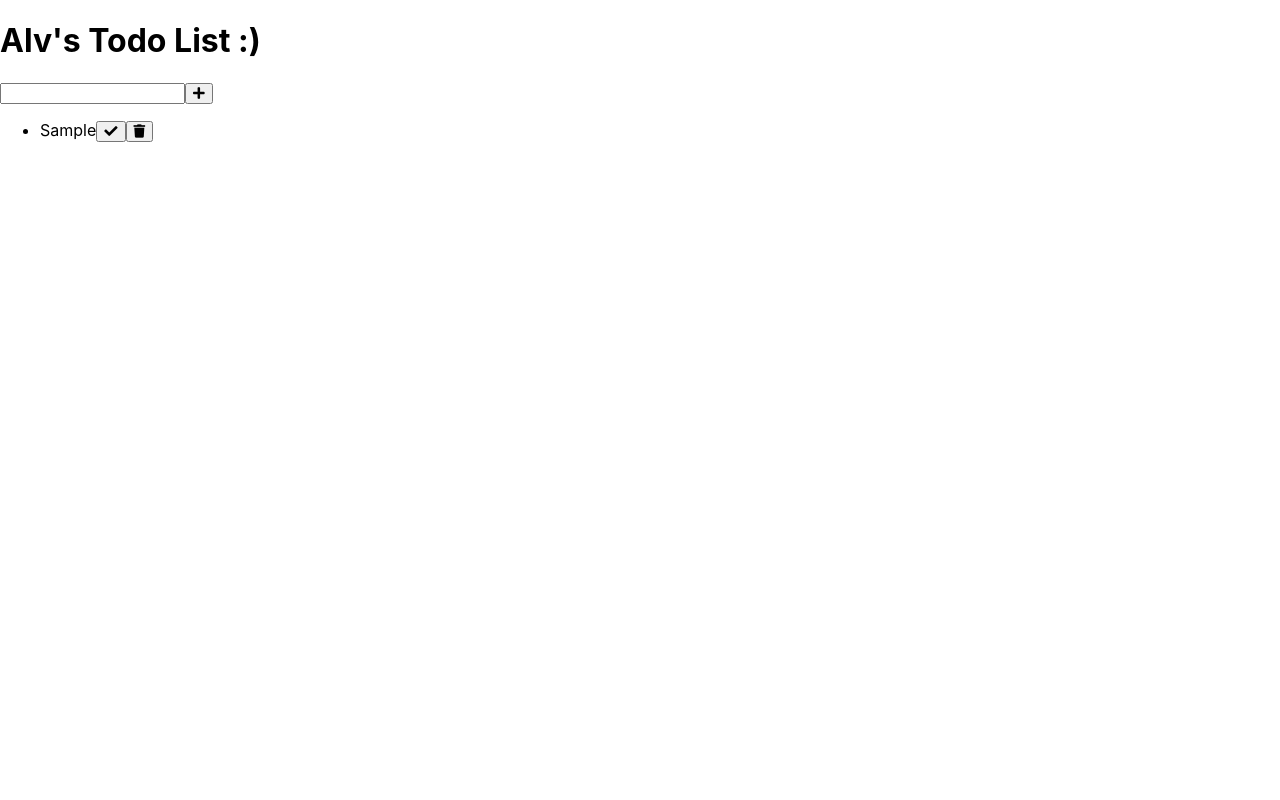
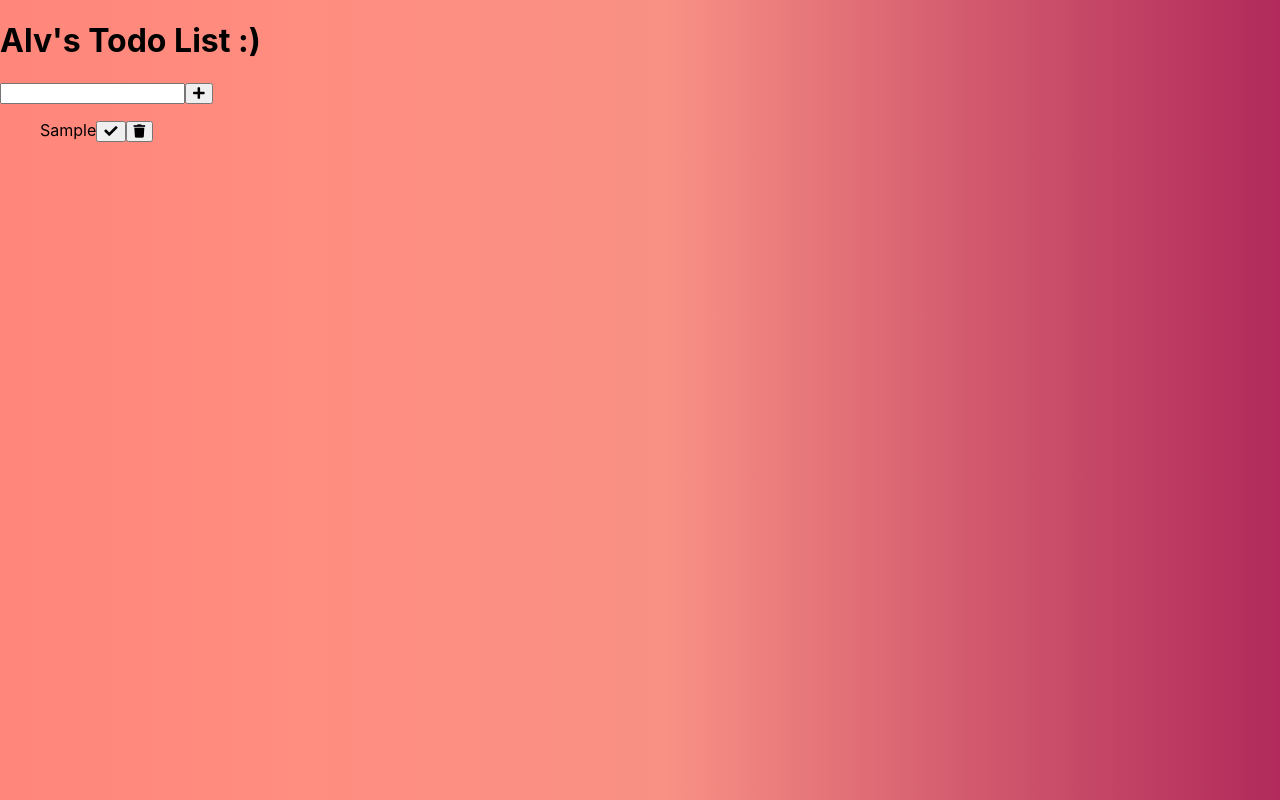
Before and after one commit to alvinbilog/todo-list-reactjs, a React (Create React App) app: page / in a window 1280 px wide. Both pictures are taken after typing "Sample" into the empty fields and a click on the button 198 px from the left and 93 px from the top of the page. Built offline with nearby package versions, Linux system fonts and the light colour scheme.

Commit message:
Simple To do
No filter

```diff
--- a/src/App.css
+++ b/src/App.css
@@ -1,38 +1,18 @@
-.App {
-  text-align: center;
+body {
+  background-image: linear-gradient(
+    to right,
+    #ff8177 0%,
+    #ff867a 0%,
+    #ff8c7f 21%,
+    #f99185 52%,
+    #cf556c 78%,
+    #b12a5b 100%
+  );
 }
-
-.App-logo {
-  height: 40vmin;
-  pointer-events: none;
+.todo-item {
+  list-style-type: none;
 }
-
-@media (prefers-reduced-motion: no-preference) {
-  .App-logo {
-    animation: App-logo-spin infinite 20s linear;
-  }
+.completed {
+  opacity: 50%;
+  text-decoration-line: line-through;
 }
-
-.App-header {
-  background-color: #282c34;
-  min-height: 100vh;
-  display: flex;
-  flex-direction: column;
-  align-items: center;
-  justify-content: center;
-  font-size: calc(10px + 2vmin);
-  color: white;
-}
-
-.App-link {
-  color: #61dafb;
-}
-
-@keyframes App-logo-spin {
-  from {
-    transform: rotate(0deg);
-  }
-  to {
-    transform: rotate(360deg);
-  }
-}
--- a/src/Todo.js
+++ b/src/Todo.js
@@ -1,14 +1,27 @@
 import React from "react";
 
-const Todo = ({ text }) => {
+const Todo = ({ text, setTodos, todo, todos }) => {
+  const deleteHandler = () => {
+    setTodos(todos.filter(el => el.id !== todo.id));
+  };
+  const completeHandler = () => {
+    setTodos(
+      todos.map(item => {
+        if (item.id === todo.id) {
+          return { ...item, completed: !item.completed };
+        }
+        return item;
+      })
+    );
+  };
   return (
     <div>
-      <li>
+      <li className={`todo-item ${todo.completed ? "completed" : ""}`}>
         {text}
-        <button type="check">
+        <button type="check" onClick={completeHandler}>
           <i className="fas fa-check"></i>
         </button>
-        <button type="delete">
+        <button type="delete" onClick={deleteHandler}>
           <i className="fas fa-trash"></i>
         </button>
       </li>
--- a/src/Todolist.js
+++ b/src/Todolist.js
@@ -6,7 +6,13 @@ const Todolist = ({ todos, setTodos }) => {
     <div>
       <ul>
         {todos.map(todo => (
-          <Todo text={todo.text} key={todo.id} />
+          <Todo
+            text={todo.text}
+            key={todo.id}
+            setTodos={setTodos}
+            todo={todo}
+            todos={todos}
+          />
         ))}
       </ul>
     </div>
```
